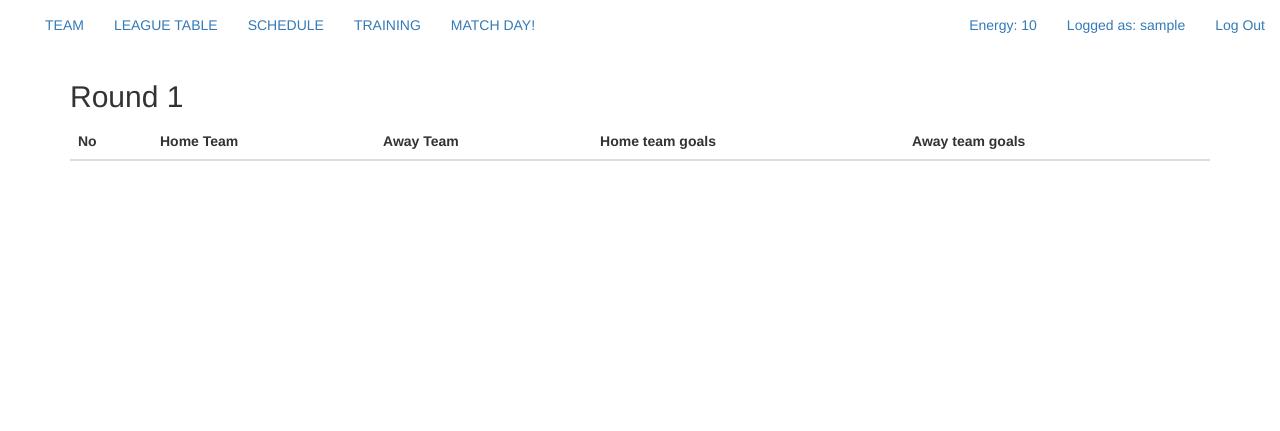
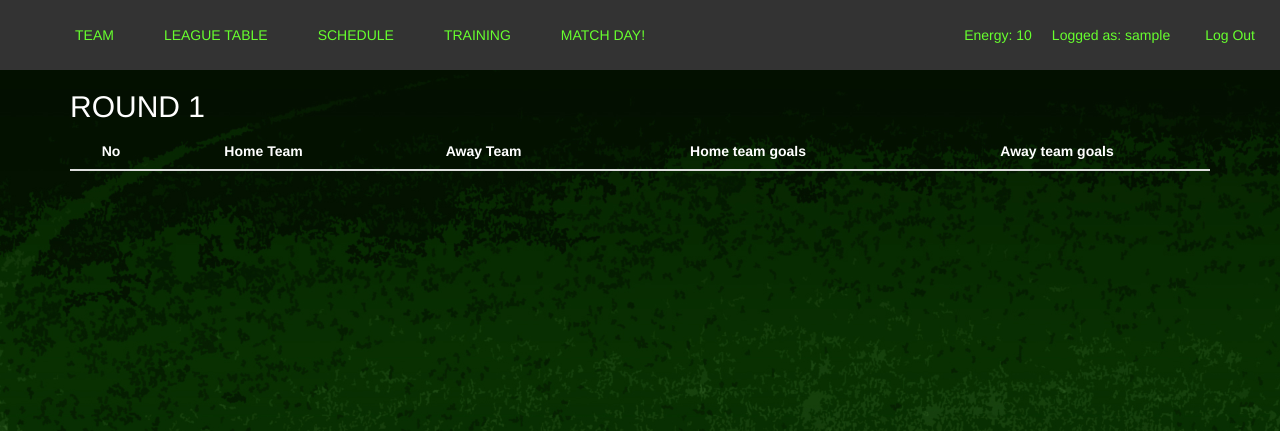
Before and after one commit to bulikkk/FinalProject, a Django app: page /round/1 in a window 1280 px wide. Shown: the top 431 px of the page. Run offline with Django 3.2, Linux system fonts and the light colour scheme; the visitor is signed in with stand-in values (Sample User, id 1); data that the repository does not hold is empty; some libraries are stand-ins or nearby versions.

Commit message:
added css, background images, some infos

```diff
--- a/football_manager/app_football/forms.py
+++ b/football_manager/app_football/forms.py
@@ -25,8 +25,8 @@ class RegisterUserForm(forms.ModelForm):
 
 
 class AuthForm(forms.Form):
-    login = forms.CharField(label='Login')
-    password = forms.CharField(label='Hasło', widget=forms.PasswordInput)
+    login = forms.CharField(label='Username')
+    password = forms.CharField(label='Password', widget=forms.PasswordInput)
 
     def clean(self):
         """
@@ -39,7 +39,7 @@ class AuthForm(forms.Form):
         user = authenticate(username=login, password=password)
 
         if user is None:
-            raise forms.ValidationError('Błędny login lub hasło')
+            raise forms.ValidationError('Wrong username or password')
 
         cleaned_data['user'] = user
         return cleaned_data
--- a/football_manager/app_football/templates/app_football/create_team.html
+++ b/football_manager/app_football/templates/app_football/create_team.html
@@ -1,7 +1,10 @@
 {% extends 'app_football/index.html' %}
 
+{% block content %}
 
-{% block content %}
+	<h1>Team Creation!</h1>
+	<p>Name your team whatever you want!</p>
+	<h3>WARNING! After clicking on 'Create button' it will take a while to create your team players!</h3>
     <form action='' method='POST'>
 		{% csrf_token %}
 		{{ form }}
--- a/football_manager/app_football/templates/app_football/round.html
+++ b/football_manager/app_football/templates/app_football/round.html
@@ -2,7 +2,7 @@
 
 {% block team %}
 <div class="container">
-    <h2 class="sub-header">Round {{ round_no }}</h2>
+    <h2 class="sub-header">ROUND {{ round_no }}</h2>
 
     <table class="table">
         <thead>
--- a/football_manager/app_football/templates/app_football/team.html
+++ b/football_manager/app_football/templates/app_football/team.html
@@ -4,25 +4,35 @@
 <html>
     <head>
         <meta charset="utf-8">
+        <title>Football Manager</title>
 	  	<link rel="stylesheet" href="https://maxcdn.bootstrapcdn.com/bootstrap/3.3.7/css/bootstrap.min.css">
         <meta name="viewport" content="width=device-width, initial-scale=1">
         <link rel="stylesheet" href="https://maxcdn.bootstrapcdn.com/bootstrap/3.3.7/css/bootstrap.min.css">
         <script src="https://ajax.googleapis.com/ajax/libs/jquery/3.2.0/jquery.min.js"></script>
         <script src="https://maxcdn.bootstrapcdn.com/bootstrap/3.3.7/js/bootstrap.min.js"></script>
-  		<script src="https://ajax.googleapis.com/ajax/libs/jquery/3.2.0/jquery.min.js"></script>
-  		<script src="https://maxcdn.bootstrapcdn.com/bootstrap/3.3.7/js/bootstrap.min.js"></script>
+        <style>
+            body { "{% static 'norris.png' %}"
+                background-repeat:no-repeat;
+                background-size:100%; }
+            h1, h2, h3, h4, p {color: white}
+            .active>a {color: #67FF2E}
+            .info {color: #67FF2E; margin: 10px; padding-top: 15px; padding-bottom: 15px; line-height: 20px; position: relative;
+                display: block;}
+            .nav>li>a {margin: 10px;}
+            .navbar-brand {padding: 25px; color: #67FF2E}
+            .nav>li>a:hover{background: none;}
+            .active>a:hover{color: white}
+            .navbar-brand:hover{color: white}
+            th, td{text-align: center; color: white}
+            .team{}
+        </style>
     </head>
-    <body>
-    <div class="navbar-header">
-        <button type="button" class="navbar-toggle collapsed" data-toggle="collapse" data-target="#navbar" aria-expanded="false" aria-controls="navbar">
-          <span class="sr-only">Toggle navigation</span>
-          <span class="icon-bar"></span>
-          <span class="icon-bar"></span>
-          <span class="icon-bar"></span>
-        </button>
-        <a class="navbar-brand" href="{% url 'actions' %}">{{ user.team }}</a>
+    <body style="background-image: url({% static 'Background_empty.jpg' %});">
+    <div class="navbar-header" style="background-color: #333333">
+
+        <a class="navbar-brand" style="height: 60px" href="{% url 'actions' %}">{{ user.team }}</a>
     </div>
-    <div id="navbar" class="navbar-collapse collapse">
+    <div id="navbar" class="navbar-collapse collapse" style="background-color: #333333">
         <ul class="nav navbar-nav">
             <li class="active"><a href="{% url 'team' %}">TEAM</a></li>
             <li class="active"><a href="{% url 'table' %}">LEAGUE TABLE</a></li>
@@ -32,8 +42,8 @@
         </ul>
 
         <ul class="nav navbar-nav navbar-right">
-            <li class="active"><a>Energy: {{ user.energy }}</a></li>
-            <li><a>Logged as: {{ user }}</a></li>
+            <li class="info">Energy: {{ user.energy }}</li>
+            <li class="info">Logged as: {{ user }}</li>
             <li class="active"><a href="{% url 'logout' %}">Log Out</a></p></li>
         </ul>
     </div>
--- a/football_manager/app_football/views.py
+++ b/football_manager/app_football/views.py
@@ -126,7 +126,7 @@ class ActionsView(View):
     def get(self, request):
         team = Team.objects.get(user=request.user)
         ctx = {'team': team}
-        return render(request, 'app_football/team.html', ctx)
+        return render(request, 'app_football/actions_view.html', ctx)
 
 
 class TableView(View):
--- a/football_manager/football_manager/settings.py
+++ b/football_manager/football_manager/settings.py
@@ -131,4 +131,4 @@ USE_TZ = False
 # Static files (CSS, JavaScript, Images)
 # https://docs.djangoproject.com/en/1.10/howto/static-files/
 
-STATIC_URL = '/static/app_football/'
+STATIC_URL = '/static/'
```
Also changed, not shown: football_manager/app_football/templates/app_football/actions_view.html (+53 -5 lines), football_manager/app_football/templates/app_football/index.html (+14 -13 lines), football_manager/app_football/templates/app_football/login.html (+13 -3 lines), football_manager/app_football/templates/app_football/main.html (+23 -8 lines), football_manager/app_football/templates/app_football/register_user_form.html (+11 -0 lines), football_manager/app_football/static/Background.jpg (added), football_manager/app_football/static/Background_empty.jpg (added).
